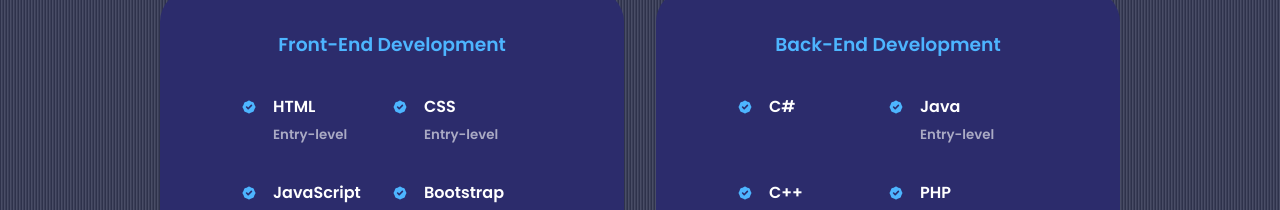
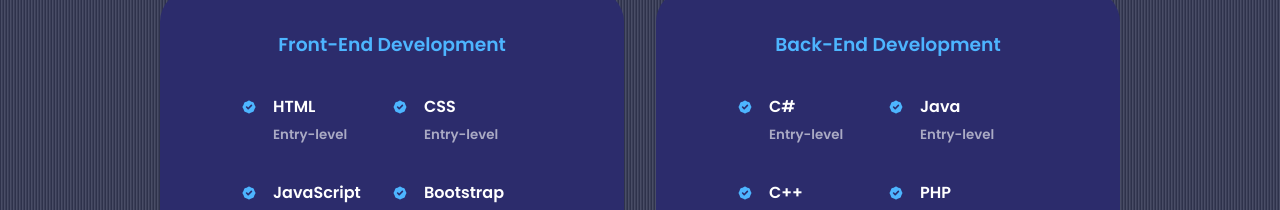
Before and after one commit to berliniixi/Portfolio, a React (Create React App) app: page / in a window 1280 px wide. Shown: the part 1940-2150 px from the top of the page. Built offline with nearby package versions, Linux system fonts and the light colour scheme.

Commit message:
level change in C#

```diff
--- a/src/components/experience/Experience.jsx
+++ b/src/components/experience/Experience.jsx
@@ -62,7 +62,7 @@
               <HiBadgeCheck className='experience__details-icon' />
               <div>
                 <h4>C#</h4>
-                <small className='text-light'></small>
+                <small className='text-light'>Entry-level</small>
               </div>
             </article>
 
```
